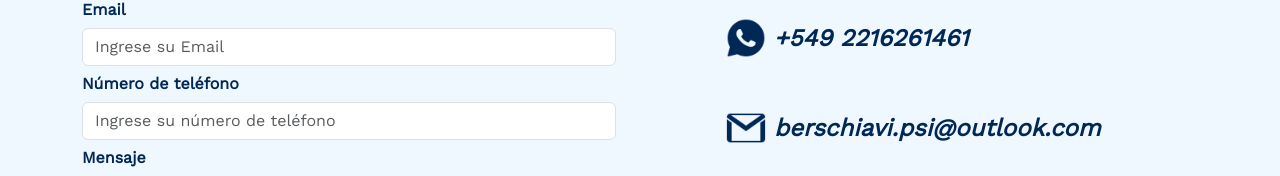
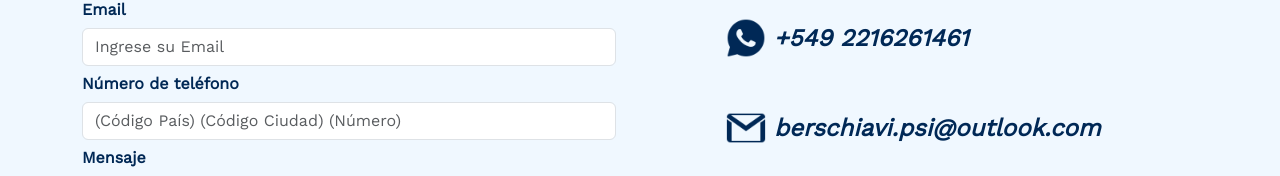
Before and after one commit to AugustoFons/pagina-psicologo, a Next.js app: page / in a window 1280 px wide. Shown: the part 1045-1221 px from the top of the page. Built offline with nearby package versions, Linux system fonts and the light colour scheme.

Commit message:
placeholder form

```diff
--- a/components/ContactForm.tsx
+++ b/components/ContactForm.tsx
@@ -24,7 +24,7 @@ function ContactForm() {
             <div className="row control-group">
                 <div className="form-group col-xs-12 floating-label-form-group font-form ">
                     <label>Número de teléfono</label>
-                    <input type="tel" className="form-control" placeholder="Ingrese su número de teléfono" id="phone" name="phone" />
+                    <input type="tel" className="form-control" placeholder="(Código País) (Código Ciudad) (Número)" id="phone" name="phone" />
                 </div>
             </div>
             <div className="row control-group">
```
